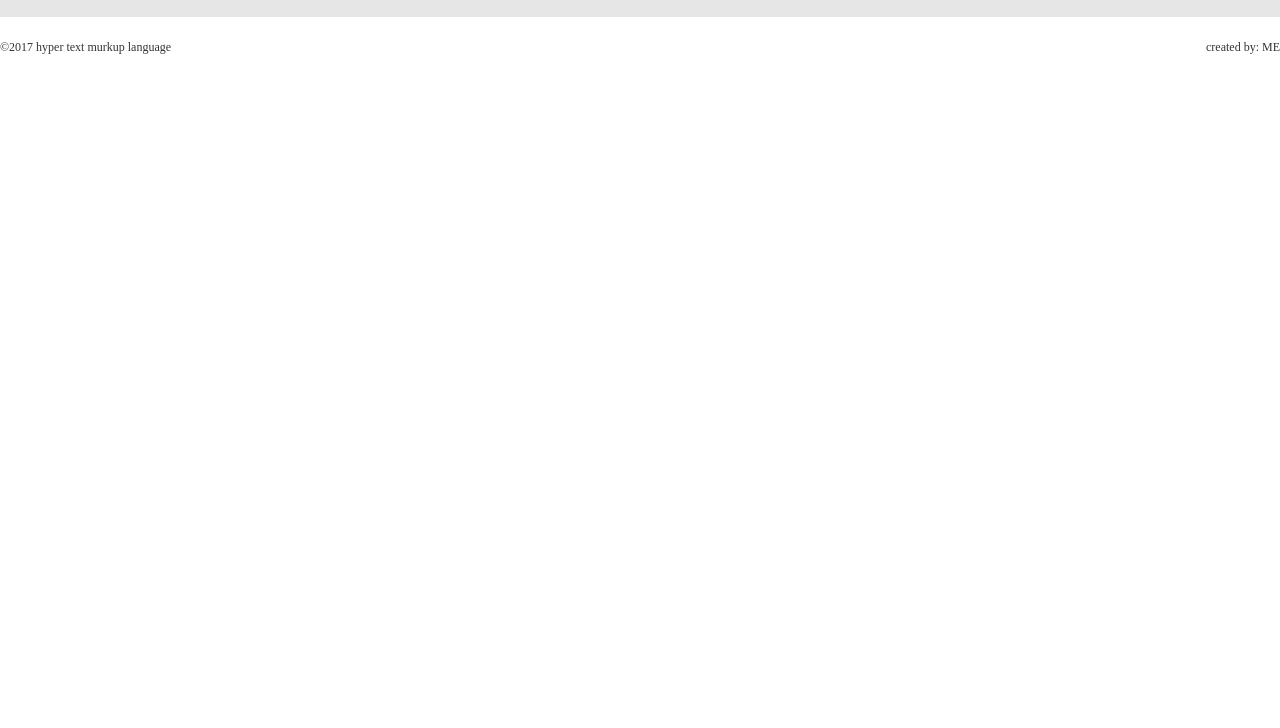
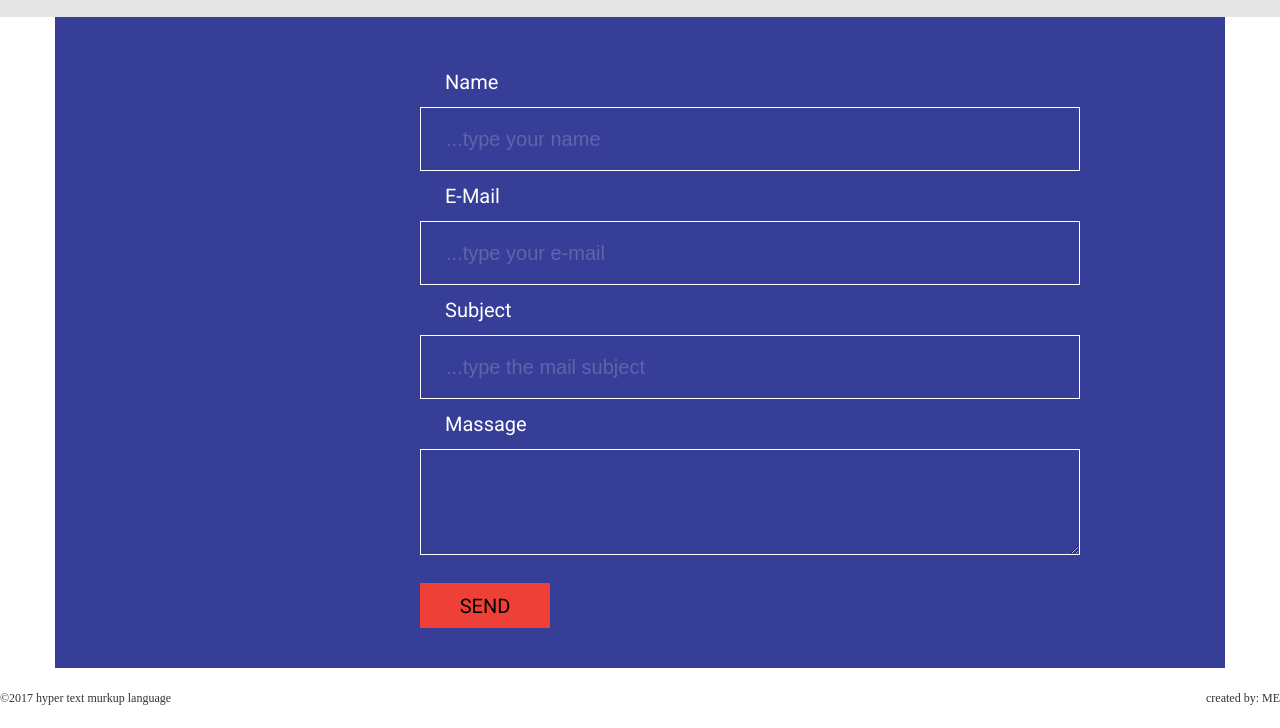
Before and after one commit to maduraaa/lesson4, a plain HTML site: page contact.html in a window 1280 px wide. Shown: the part 688-1416 px from the top of the page. Before the commit the page ends 800 px from the top, so only its background shows below. Drawn offline with Linux system fonts and the light colour scheme.

Commit message:
form-blokc done
dagvrcha misamartebi

```diff
--- a/contact.html
+++ b/contact.html
@@ -71,14 +71,39 @@
                   </ul> -->
               </div>
           </div>
-           <section class="map-block">
-                 <iframe class="container map" src="https://www.google.com/maps/embed?pb=!1m18!1m12!1m3!1d7082.692814356309!2d44.71916549110154!3d41.72255800376424!2m3!1f0!2f0!3f0!3m2!1i1024!2i768!4f13.1!3m3!1m2!1s0x404473750793e627%3A0x212a1c67c5f8095a!2zNDHCsDQzJzIzLjYiTiA0NMKwNDMnMDYuNSJF!5e0!3m2!1sen!2sge!4v1571319378224!5m2!1sen!2sge"  frameborder="0" style="border:0;" allowfullscreen=""></iframe>
-           </section>
+    <section class="map-block">
+            <iframe class="contaright-blockiner map" src="https://www.google.com/maps/embed?pb=!1m18!1m12!1m3!1d7082.692814356309!2d44.71916549110154!3d41.72255800376424!2m3!1f0!2f0!3f0!3m2!1i1024!2i768!4f13.1!3m3!1m2!1s0x404473750793e627%3A0x212a1c67c5f8095a!2zNDHCsDQzJzIzLjYiTiA0NMKwNDMnMDYuNSJF!5e0!3m2!1sen!2sge!4v1571319378224!5m2!1sen!2sge"  frameborder="0" style="border:0;" allowfullscreen=""></iframe>
+    </section>
+
+        <section class="form-block ">
+            <div class="container form-wrapper clearfix">
+            <ul class="left-block float-left"></ul>
+            <form class=" right-block float-right border-box">
+              <div class="form-row">
+                <label for="name" class="label">name</label>
+                <input type="text" id="name" placeholder="...type your name">
+             </div>
+            <div class="form-row">
+                <label for="E-mail" class="label">E-mail</label>
+                <input type="text" id="E-mail" placeholder="...type your e-mail">
+            </div>
+            <div class="form-row">
+                <label for="subject" class="label">subject</label>
+                <input type="text" id="subject" placeholder="...type the mail subject">
+            </div>
+            <div class="form-row">
+                <label for="massage" class="label">massage</label>
+                <textarea type="text" id="massage" placeholder=""></textarea>
+            </div>
+            <button class="form-row-button">send</button>
+           </form>
+         </div>
+        </section>
 
       <footer class="footer clearfix">
         <div class="container"></div>
-            <div class="left-block float-left">©2017 hyper text murkup language</div>
-            <div class="right-block float-right">created by: ME</div>
+          <div class="left-block float-left">©2017 hyper text murkup language</div>
+         <div class="right-block float-right">created by: ME</div>
        </div>
      </di>
    </footer>
--- a/css/reset.css
+++ b/css/reset.css
@@ -46,3 +46,7 @@ table {
 	border-collapse: collapse;
 	border-spacing: 0;
 }
+input, textarea, button{
+	border: 0;
+	outline: 0;
+}
--- a/css/style.css
+++ b/css/style.css
@@ -37,6 +37,9 @@
 }
 .text-decoration{
     text-decoration: none;
+}
+.border-box{
+    box-sizing: border-box;
 }
 /* base class */
 
@@ -301,5 +304,53 @@
     display: block;
 }
 /*map bolock  */
-
+     /* form block */
+     .form-wrapper{
+         background-color: #363E97;
+         padding: 40px 0;
+         font-family: 'Roboto', sans-serif;
+     }
+     .form-block .left-block{
+         width: 365px;
+     }
+     .form-block .right-block{
+         width: calc(100% - 365px);
+         padding-right: 174px;
+     }
+     .form-row input,
+     .form-row textarea{
+         width: 100%;
+         height: 60px;
+         font-size: 20px;
+         border: 1px solid #ffffff;
+         background-color: transparent;
+         padding-left: 25px;
+         color: #ffffff;
+         margin-top: 15px;
+     }
+     .form-row textarea{
+         height: 100px;
+     }
+     .form-row input::placeholder{
+         color: #5E65AC;
+     }
+     .form-row .label{
+         color: #ffffff;
+         text-transform: capitalize;
+         font-size: 20px;
+         padding-left: 25px;
+     }
+     .form-row{
+       margin-top: 15px;
+     }
+     .form-row-button{
+         background-color: #EE4036;
+         font-size: 20px;
+         height: 45px;
+         width: 130px;
+         text-transform: uppercase;
+         font-family: 'Roboto', sans-serif;
+         margin-top: 25px;
+     }
+     /* form block */
 /* contact page */
```
